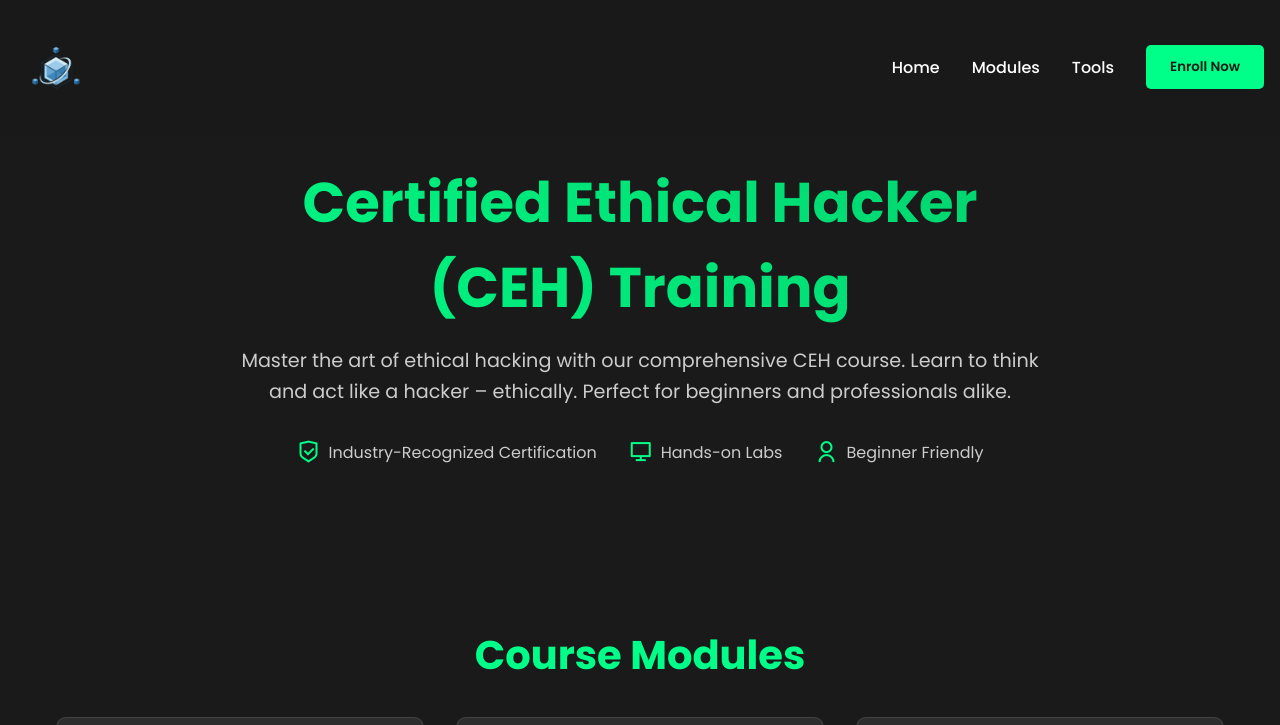
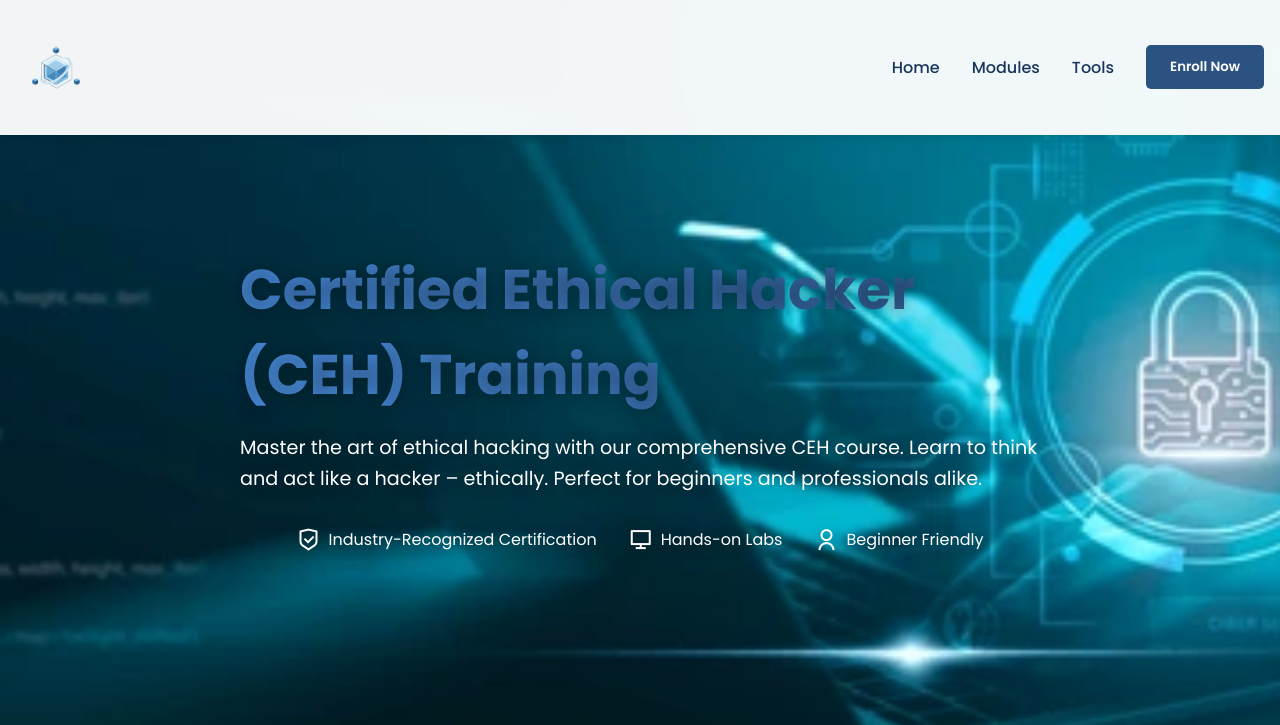
Before and after one commit to pramodh7860/vhass-form, a website: page ceh.html in a window 1280 px wide. Shown: the top 725 px of the page. Drawn offline with nearby package versions, Linux system fonts and the light colour scheme.

Commit message:
feat: update CEH hero banner, improve modal reliability, and enhance color contrast

```diff
--- a/ceh.html
+++ b/ceh.html
@@ -13,8 +13,10 @@
     />
     <link rel="stylesheet" href="styles.css" />
     <title>CEH Training - Certified Ethical Hacker Course</title>
+    <script src="https://cdn.jsdelivr.net/particles.js/2.0.0/particles.min.js"></script>
   </head>
   <body>
+    <div id="particles-js"></div>
     <nav>
       <div class="nav__header">
         <div class="nav__logo">
@@ -34,7 +36,7 @@
       </div>
     </nav>
 
-    <header class="section__container header__container" id="home">
+    <header class="ceh-header-banner" id="home">
       <div class="header__content">
         <h1>Certified Ethical Hacker<br />(CEH) Training</h1>
         <p>
@@ -295,6 +297,7 @@
     <script src="https://cdn.jsdelivr.net/npm/@emailjs/browser@3/dist/email.min.js"></script>
     <script src="main.js"></script>
     <script>
+    document.addEventListener('DOMContentLoaded', function() {
     // Additional modal handling specific to CEH page
     const enrollBtn = document.getElementById('enroll-btn');
     const enrollmentModal = document.getElementById('enrollmentModal');
@@ -403,6 +406,64 @@
         clearInterval(timerInterval);
       }
     };
+    });
+
+    particlesJS('particles-js', {
+      particles: {
+        number: {
+          value: 80,
+          density: {
+            enable: true,
+            value_area: 800
+          }
+        },
+        color: {
+          value: '#4a90e2'
+        },
+        shape: {
+          type: 'circle'
+        },
+        opacity: {
+          value: 0.5,
+          random: false
+        },
+        size: {
+          value: 3,
+          random: true
+        },
+        line_linked: {
+          enable: true,
+          distance: 150,
+          color: '#4a90e2',
+          opacity: 0.4,
+          width: 1
+        },
+        move: {
+          enable: true,
+          speed: 2,
+          direction: 'none',
+          random: false,
+          straight: false,
+          out_mode: 'out',
+          bounce: false
+        }
+      },
+      interactivity: {
+        detect_on: 'canvas',
+        events: {
+          onhover: {
+            enable: true,
+            mode: 'grab'
+          },
+          onclick: {
+            enable: true,
+            mode: 'push'
+          },
+          resize: true
+        }
+      },
+      retina_detect: true
+    });
     </script>
   </body>
 </html>
--- a/styles.css
+++ b/styles.css
@@ -8,12 +8,12 @@
 }
 
 :root {
-  --primary-color: #1a1a1a;
-  --secondary-color: #2d2d2d;
-  --accent-color: #00ff88;
-  --text-color: #ffffff;
-  --text-light: #cccccc;
-  --text-dark: #000000;
+  --primary-color: #4a90e2;
+  --secondary-color: #f5f7fa;
+  --accent-color: #2c5282;
+  --text-color: #1a365d;
+  --text-light: #4a5568;
+  --text-dark: #2d3748;
   --extra-light: #f3f4f6;
   --white: #ffffff;
   --max-width: 1200px;
@@ -21,9 +21,20 @@
 }
 
 body {
-  background-color: var(--primary-color);
+  background-color: var(--white);
   color: var(--text-color);
   scroll-behavior: smooth;
+  position: relative;
+}
+
+#particles-js {
+  position: fixed;
+  width: 100%;
+  height: 100%;
+  top: 0;
+  left: 0;
+  z-index: -1;
+  pointer-events: none;
 }
 
 .section__container {
@@ -35,7 +46,7 @@ body {
 .btn {
   padding: 0.75rem 1.5rem;
   background-color: var(--accent-color);
-  color: var(--primary-color);
+  color: var(--white);
   border: none;
   border-radius: 5px;
   cursor: pointer;
@@ -44,7 +55,7 @@ body {
 }
 
 .btn:hover {
-  background-color: #00cc6a;
+  background-color: #1a365d;
   transform: translateY(-2px);
 }
 
@@ -62,9 +73,10 @@ nav {
   position: fixed;
   width: 100%;
   z-index: 100;
-  background-color: rgba(26, 26, 26, 0.95);
+  background-color: rgba(255, 255, 255, 0.95);
   padding: 1rem;
   backdrop-filter: blur(10px);
+  box-shadow: 0 2px 10px rgba(0, 0, 0, 0.1);
 }
 
 .nav__header {
@@ -109,7 +121,8 @@ nav {
 .header__content h1 {
   font-size: 3.5rem;
   margin-bottom: 1rem;
-  background: linear-gradient(45deg, var(--accent-color), #00cc6a);
+  color: var(--text-dark);
+  background: linear-gradient(45deg, var(--primary-color), var(--accent-color));
   -webkit-background-clip: text;
   -webkit-text-fill-color: transparent;
 }
@@ -159,12 +172,13 @@ nav {
 }
 
 .course__card {
-  background-color: var(--secondary-color);
+  background-color: var(--white);
   border-radius: 10px;
   overflow: hidden;
   transition: 0.3s;
   cursor: pointer;
-  border: 1px solid rgba(255, 255, 255, 0.1);
+  border: 1px solid rgba(0, 0, 0, 0.1);
+  box-shadow: 0 4px 6px rgba(0, 0, 0, 0.05);
 }
 
 .course__card:hover {
@@ -207,12 +221,12 @@ nav {
 
 .course__category {
   background-color: var(--accent-color);
-  color: var(--primary-color);
+  color: var(--white);
 }
 
 .course__level {
-  background-color: rgba(255, 255, 255, 0.1);
-  color: var(--text-color);
+  background-color: rgba(44, 82, 130, 0.1);
+  color: var(--text-dark);
 }
 
 .course__content {
@@ -279,12 +293,13 @@ nav {
 }
 
 .module__card {
-  background-color: var(--secondary-color);
+  background-color: var(--white);
   padding: 2rem;
   border-radius: 10px;
   transition: 0.3s;
   text-align: left;
-  border: 1px solid rgba(255, 255, 255, 0.1);
+  border: 1px solid rgba(0, 0, 0, 0.1);
+  box-shadow: 0 4px 6px rgba(0, 0, 0, 0.05);
 }
 
 .module__card:hover {
@@ -340,11 +355,12 @@ nav {
 }
 
 .tool__card {
-  background-color: var(--secondary-color);
+  background-color: var(--white);
   padding: 1.5rem;
   border-radius: 10px;
   transition: 0.3s;
-  border: 1px solid rgba(255, 255, 255, 0.1);
+  border: 1px solid rgba(0, 0, 0, 0.1);
+  box-shadow: 0 4px 6px rgba(0, 0, 0, 0.05);
 }
 
 .tool__card:hover {
@@ -420,16 +436,17 @@ nav {
 .form-group input {
   width: 100%;
   padding: 0.75rem;
-  border: 1px solid rgba(255, 255, 255, 0.1);
+  border: 1px solid rgba(44, 82, 130, 0.2);
   border-radius: 5px;
-  background-color: var(--primary-color);
-  color: var(--text-color);
+  background-color: var(--white);
+  color: var(--text-dark);
   transition: 0.3s;
 }
 
 .form-group input:focus {
   border-color: var(--accent-color);
   outline: none;
+  box-shadow: 0 0 0 2px rgba(44, 82, 130, 0.1);
 }
 
 #timer {
@@ -457,6 +474,7 @@ nav {
   background-color: var(--secondary-color);
   padding: 2rem 0;
   margin-top: 4rem;
+  border-top: 1px solid rgba(0, 0, 0, 0.1);
 }
 
 .footer__container {
@@ -486,7 +504,7 @@ nav {
 .footer__bar {
   text-align: center;
   padding-top: 2rem;
-  border-top: 1px solid rgba(255, 255, 255, 0.1);
+  border-top: 1px solid rgba(44, 82, 130, 0.1);
   margin-top: 2rem;
   color: var(--text-light);
 }
@@ -539,3 +557,34 @@ nav {
     grid-template-columns: 1fr;
   }
 }
+
+.ceh-header-banner {
+  position: relative;
+  background: url('assets/ceh-banner.webp') center center/cover no-repeat;
+  min-height: 100vh;
+  height: 100vh;
+  width: 100vw;
+  display: flex;
+  align-items: center;
+  justify-content: center;
+  margin: 0;
+  padding: 0;
+}
+.ceh-header-banner .header__content,
+.ceh-header-banner .header__content h1,
+.ceh-header-banner .header__content p,
+.ceh-header-banner .header__features,
+.ceh-header-banner .feature,
+.ceh-header-banner .feature i,
+.ceh-header-banner .feature span {
+  color: #fff !important;
+  text-shadow: 0 2px 16px rgba(0,0,0,0.35);
+}
+@media (max-width: 768px) {
+  .ceh-header-banner {
+    min-height: 60vh;
+    height: 60vh;
+    padding-top: 4rem;
+    padding-bottom: 2rem;
+  }
+}
```
Also changed, not shown: about.html (+60 -0 lines), index.html (+60 -0 lines), assets/ceh-banner.webp (added).
